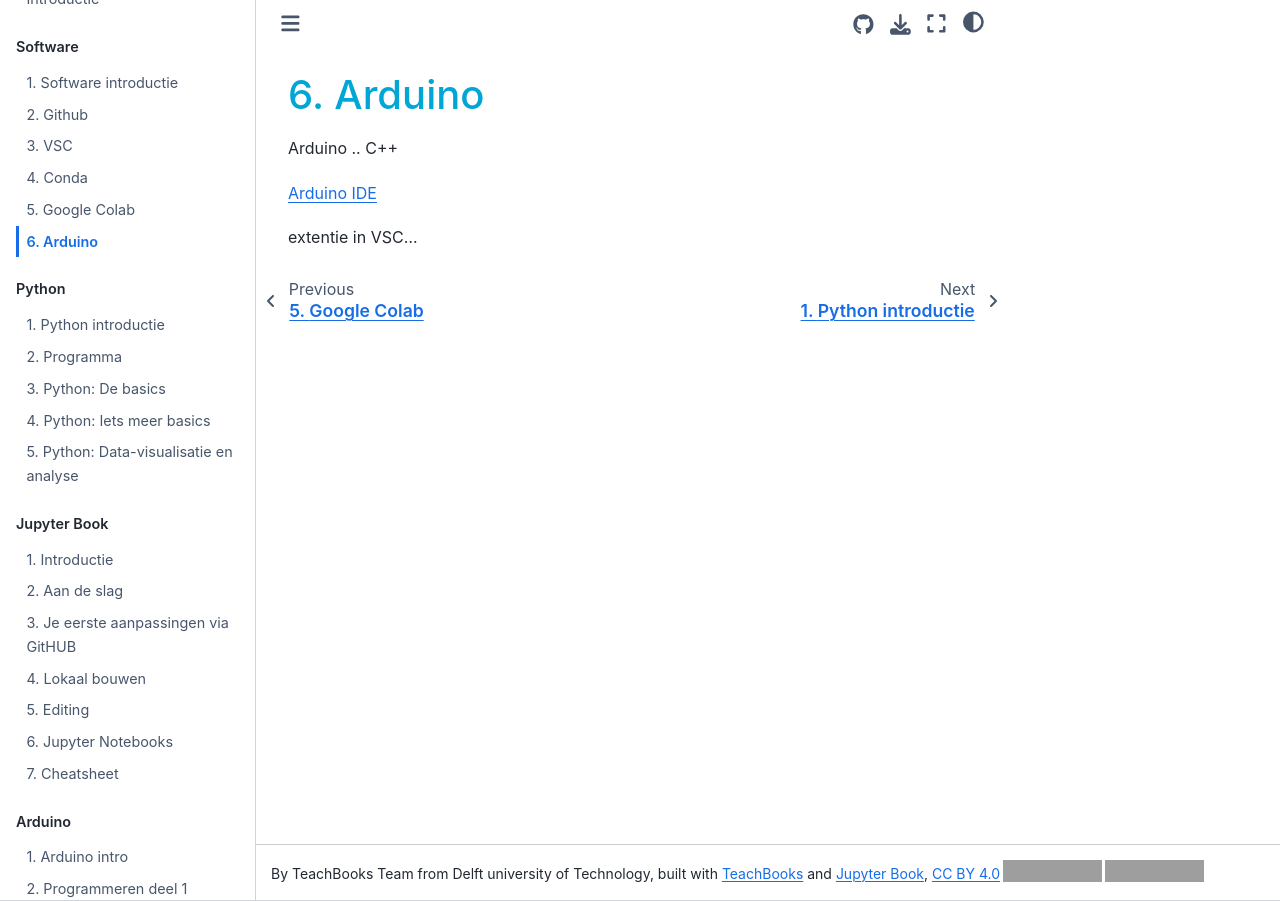
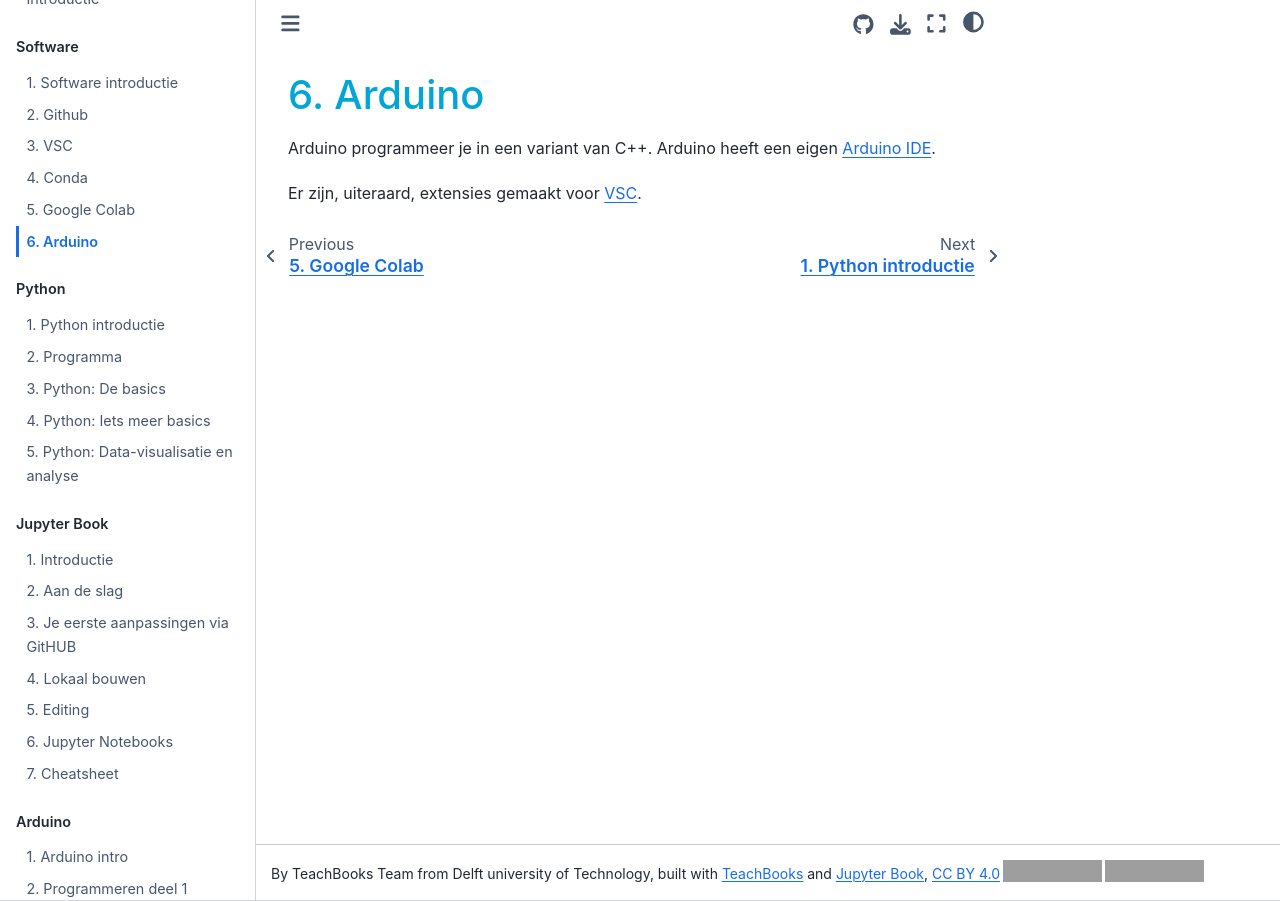
Before and after one commit to TUD-SEEd/betasteunpunt, a Jupyter Book: the page built from book/Software/Arduino.md, in a window 1280 px wide. Built offline with Jupyter Book 1.0.4 settings and Sphinx 7.4.7 and the Sphinx Book theme 1.1.4, drawn with Linux system fonts in a browser that asks for light colours; comment, search, counter and statistics services are not loaded; grey boxes are pictures that could not be loaded.

Commit message:
softw update

```diff
--- a/book/Software/Arduino.md
+++ b/book/Software/Arduino.md
@@ -1,7 +1,5 @@
 # Arduino
 
-Arduino .. C++
+Arduino programmeer je in een variant van C++. Arduino heeft een eigen [Arduino IDE](https://www.arduino.cc/en/software).
 
-[Arduino IDE](https://www.arduino.cc/en/software)
-
-extentie in VSC...
+Er zijn, uiteraard, extensies gemaakt voor [VSC](https://marketplace.visualstudio.com/items?itemName=moozzyk.Arduino).
```
Also changed, not shown: book/Software/Anaconda.md (+4 -2 lines).
